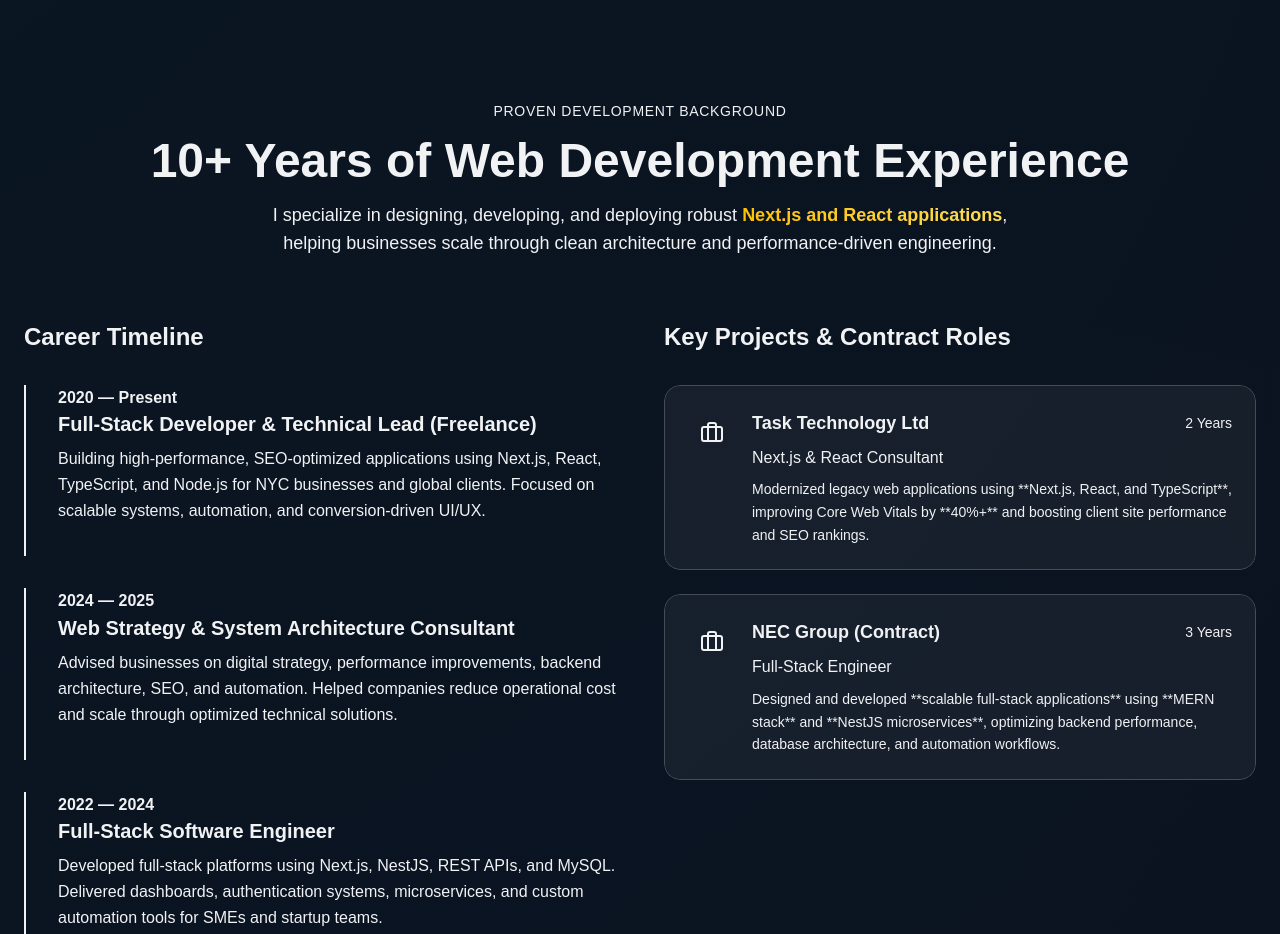
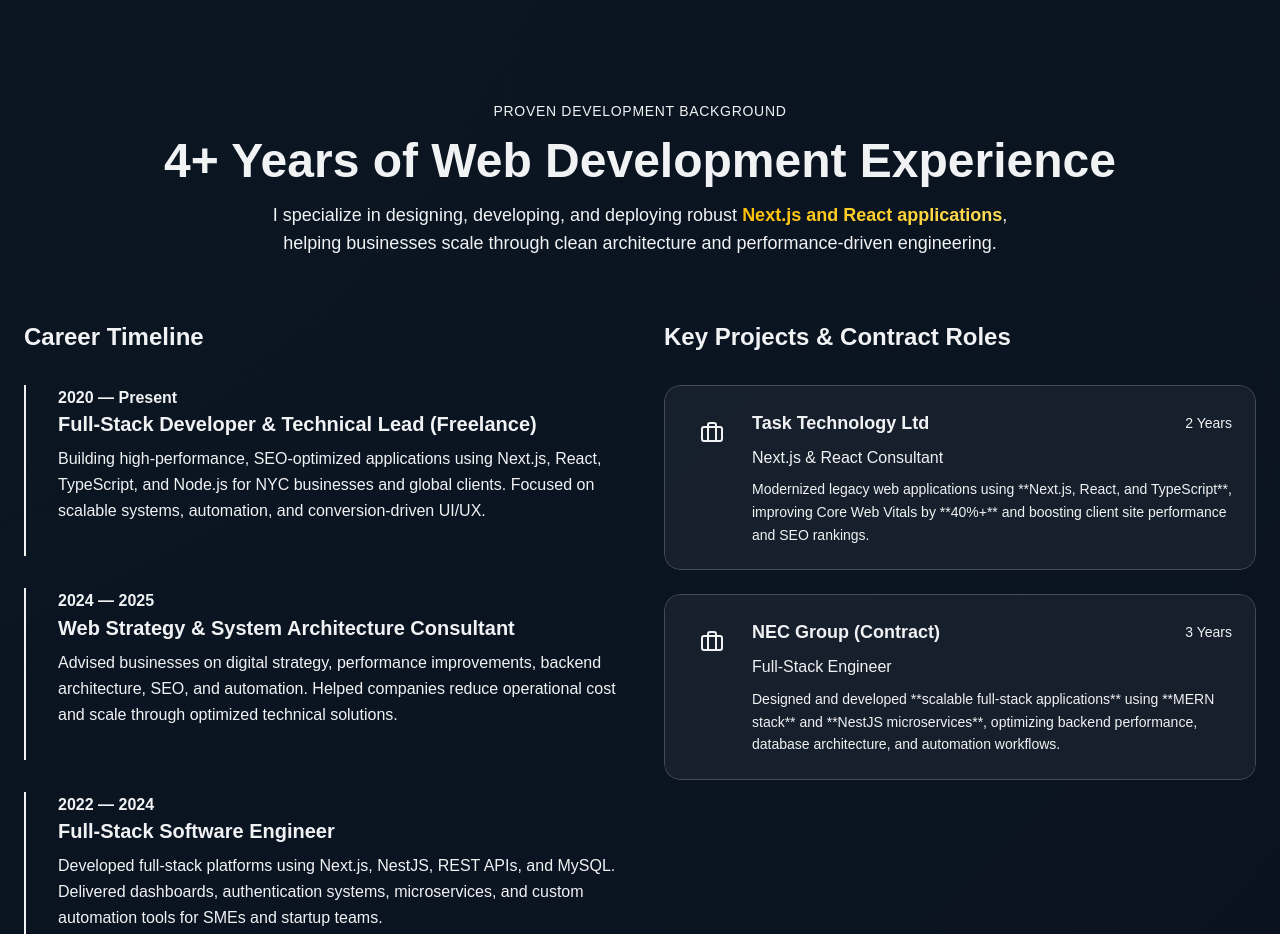
Before and after one commit to md-moniruzzaman01/moniruzzaman-portfolio, a Next.js app: page / in a window 1280 px wide. Shown: the part 5520-6454 px from the top of the page. Built offline with nearby package versions, Linux system fonts and the light colour scheme.

Commit message:
update exprince

```diff
--- a/src/modules/Home/partials/Experience.tsx
+++ b/src/modules/Home/partials/Experience.tsx
@@ -59,7 +59,7 @@ const Experience = () => {
             Proven Development Background
           </p>
           <h2 className="text-4xl md:text-5xl font-display font-bold textZoom">
-            10+ Years of Web Development Experience
+            4+ Years of Web Development Experience
           </h2>
           <p className="text-muted-foreground text-lg max-w-3xl mx-auto textZoom">
             I specialize in designing, developing, and deploying robust{" "}
```
